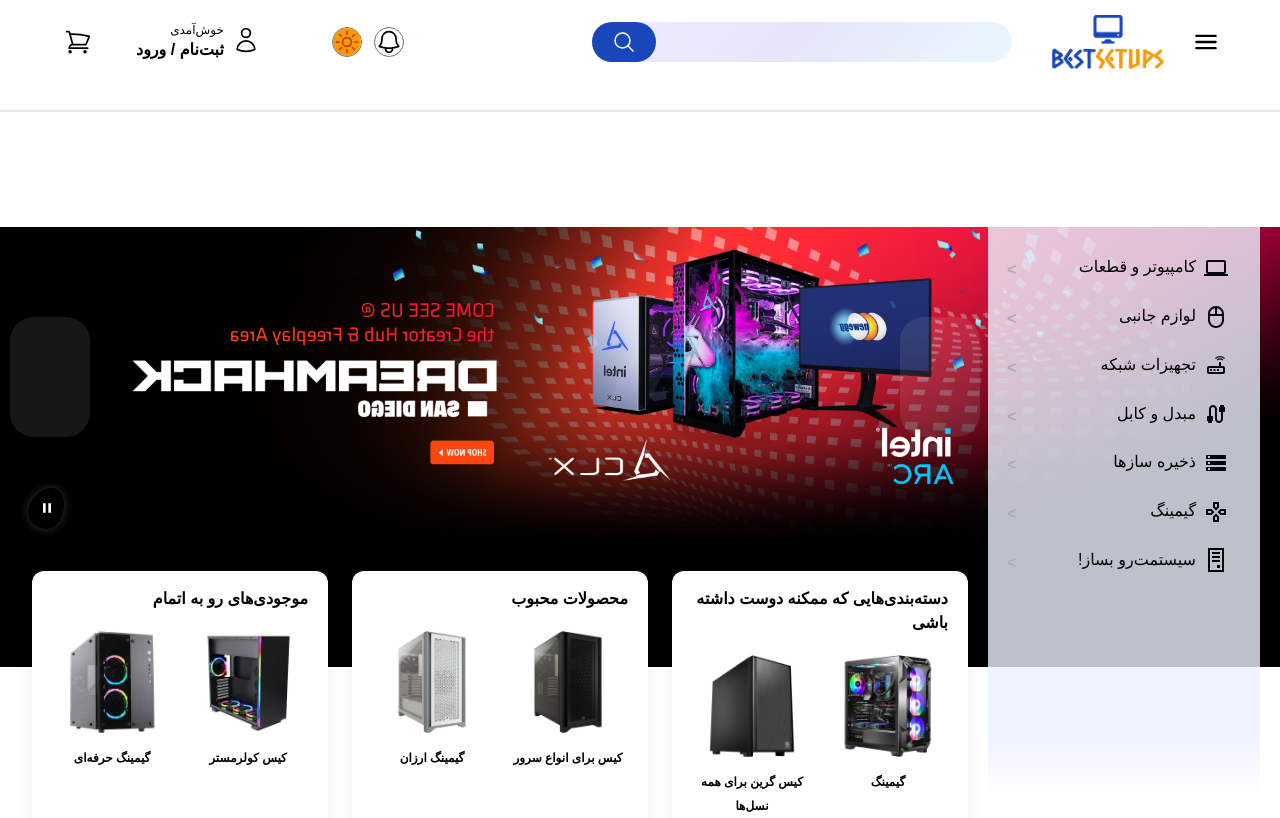
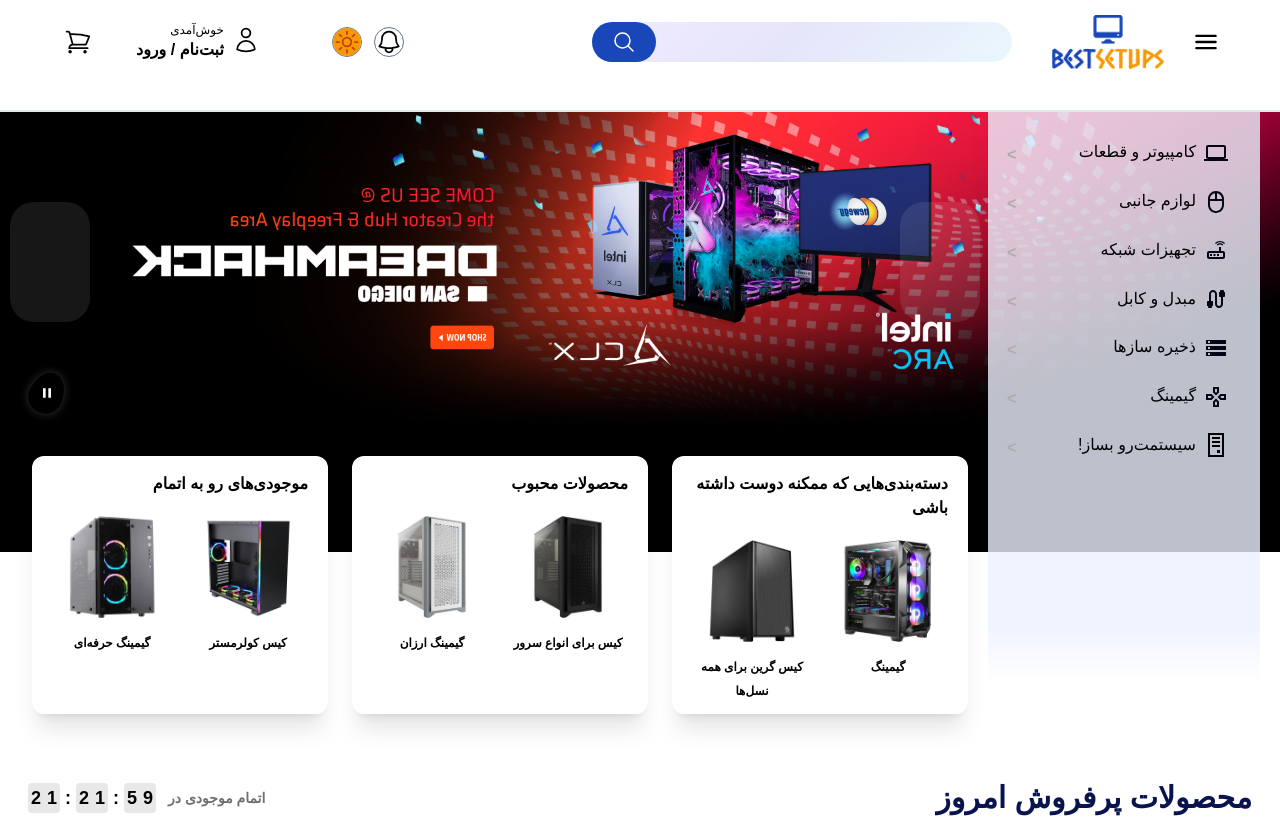
Before and after one commit to sharpWit/best-setups, a React (Vite) app: page / in a window 1280 px wide. Shown: the top 818 px of the page. Built offline with nearby package versions, Linux system fonts and the light colour scheme.

Commit message:
modified:   src/App.css 	modified:   src/containers/content/Content.jsx

```diff
--- a/src/App.css
+++ b/src/App.css
@@ -117,7 +117,7 @@
   }
 }
 .sticky-top {
-  padding-top: 115px;
+  padding-top: 112px;
   height: auto;
-  min-height: calc(100% - 115px);
+  min-height: calc(100% - 112px);
 }
--- a/src/containers/content/Content.jsx
+++ b/src/containers/content/Content.jsx
@@ -8,7 +8,7 @@
 
 function Content() {
   return (
-    <div className="block min-w-[800px] w-full h-auto pt-28 pb-0 pl-0 my-0 mx-auto overflow-hidden menu_body">
+    <div className="block min-w-[800px] w-full h-auto py-0 pl-0 my-0 mx-auto overflow-hidden menu_body">
       {/*//! main nav */}
       <MainNav />
       {/* main nav  ends */}
```
